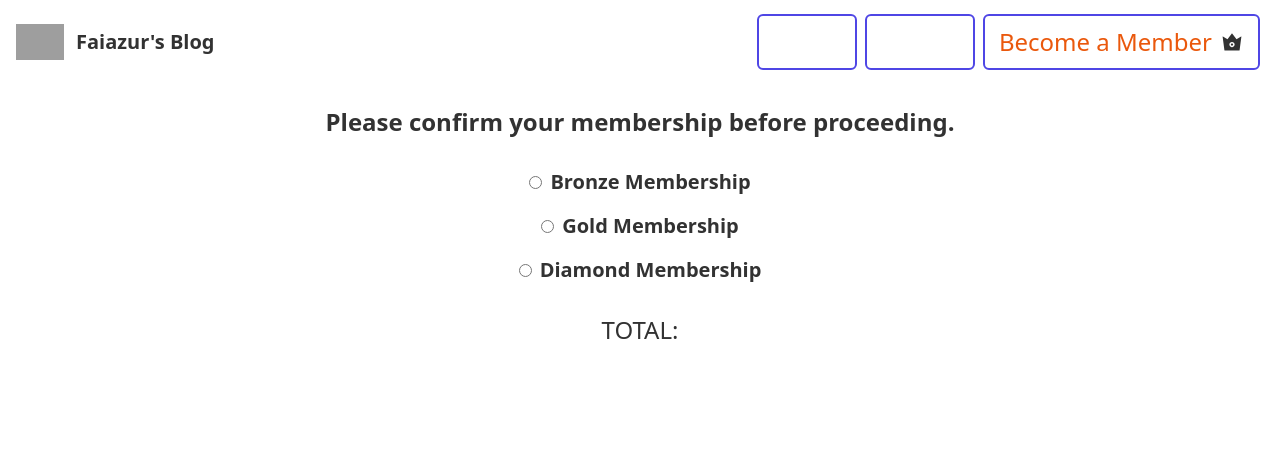
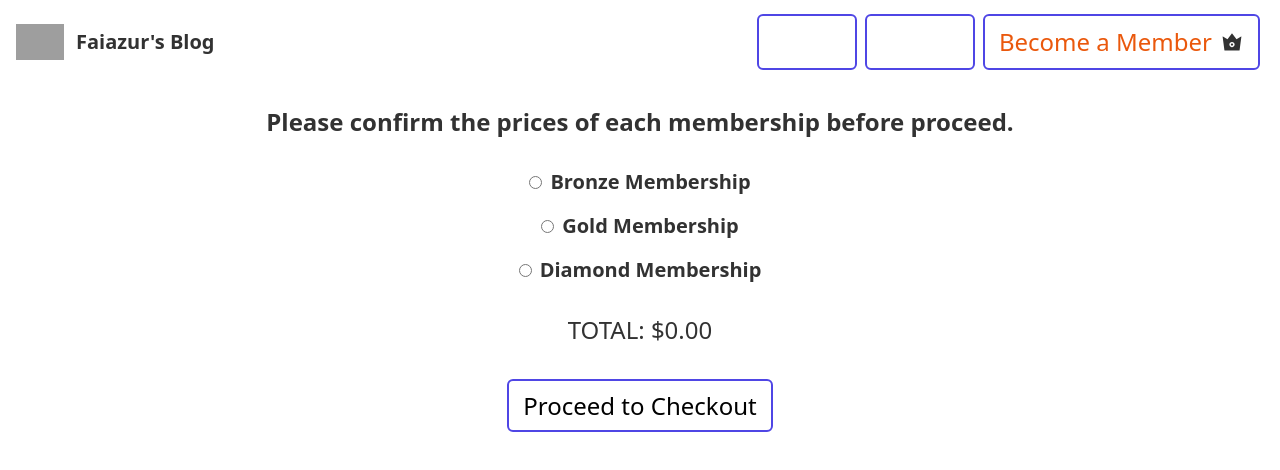
Before and after one commit to Siam63/blogger.io, a Next.js app: page /Billing in a window 1280 px wide. Shown: the top 470 px of the page. Built offline with nearby package versions, Linux system fonts and the light colour scheme; no server answers; grey boxes are pictures that could not be loaded.

Commit message:
Checkout page completed

```diff
--- a/components/PremiumBlock.js
+++ b/components/PremiumBlock.js
@@ -50,7 +50,7 @@ function PremiumBlock() {
                         </li>
                     </ul>
                     <button type="button" class="py-2 px-4  bg-indigo-600 hover:bg-indigo-700 focus:ring-indigo-500 focus:ring-offset-indigo-200 text-white w-full transition ease-in duration-200 text-center text-base font-semibold shadow-md focus:outline-none focus:ring-2 focus:ring-offset-2  rounded-lg ">
-                        Choose Plan
+                        Currently Selected
                     </button>
                 </div>
 
@@ -98,9 +98,9 @@ function PremiumBlock() {
                             Premium Blogs
                         </li>
                     </ul>
-                    <button type="button" class="py-2 px-4  bg-indigo-600 hover:bg-indigo-700 focus:ring-indigo-500 focus:ring-offset-indigo-200 text-white w-full transition ease-in duration-200 text-center text-base font-semibold shadow-md focus:outline-none focus:ring-2 focus:ring-offset-2  rounded-lg ">
+                    <a href="/Billing" type="button" class="py-2 px-4  bg-indigo-600 hover:bg-indigo-700 focus:ring-indigo-500 focus:ring-offset-indigo-200 text-white w-full transition ease-in duration-200 text-center text-base font-semibold shadow-md focus:outline-none focus:ring-2 focus:ring-offset-2  rounded-lg ">
                         Choose Plan
-                    </button>
+                    </a>
                 </div>
 
                 <div class="my-5 mx-5 p-4 w-64 bg-white shadow-xl rounded-2xl dark:bg-gray-800 hover:scale-110 transition-all delay-75">
--- a/pages/Billing.js
+++ b/pages/Billing.js
@@ -2,13 +2,13 @@ import React, { useState } from 'react'
 import Nav from '@/components/Nav'
 
 function Billing() {
-    const [billType, setBillType] = useState();
+    const [billType, setBillType] = useState("$0.00");
 
     return (
         <div>
             <Nav />
             <div className="p-5 text-center">
-                <h1 className="font-semibold pb-5">Please confirm your membership before proceeding.</h1>
+                <h1 className="font-semibold pb-5">Please confirm the prices of each membership before proceed.</h1>
                 <div className="flex justify-center">
                     <div className="flex flex-col">
                         <div className="py-2">
@@ -28,8 +28,12 @@ function Billing() {
                 <div className="pt-5">
                     <h1>TOTAL: {billType}</h1>
                 </div>
+                <div className="pt-10">
+                    <a href="https://docs.google.com/forms/d/e/1FAIpQLScqtV23lJssuuMoly45YkvwTB8csN_0eB03fW6lWYGeDqCcEg/viewform?usp=sf_link" class="rounded-md px-3.5 py-2 m-1 overflow-hidden relative group cursor-pointer border-2 font-medium border-indigo-600">
+                        <span class="relative text-black transition duration-300 group-hover:text-orange-700 ease">Proceed to Checkout</span>
+                    </a>
+                </div>
             </div>
-
         </div>
     )
 }
```
